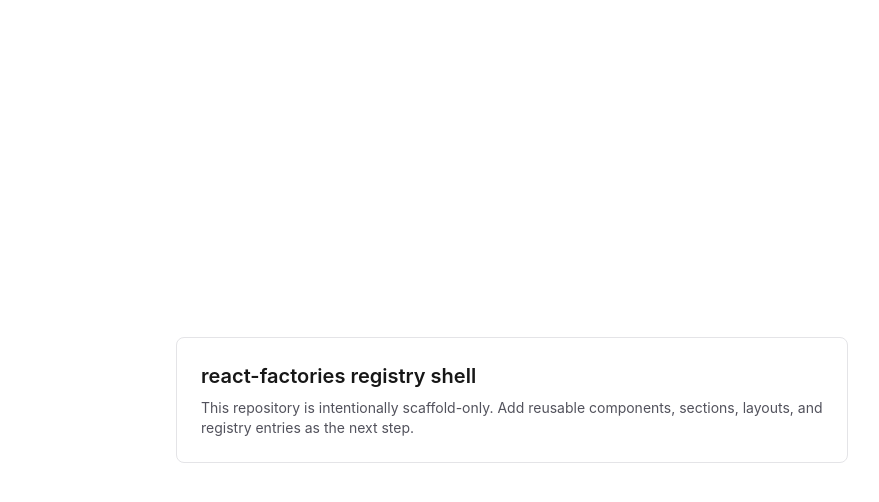
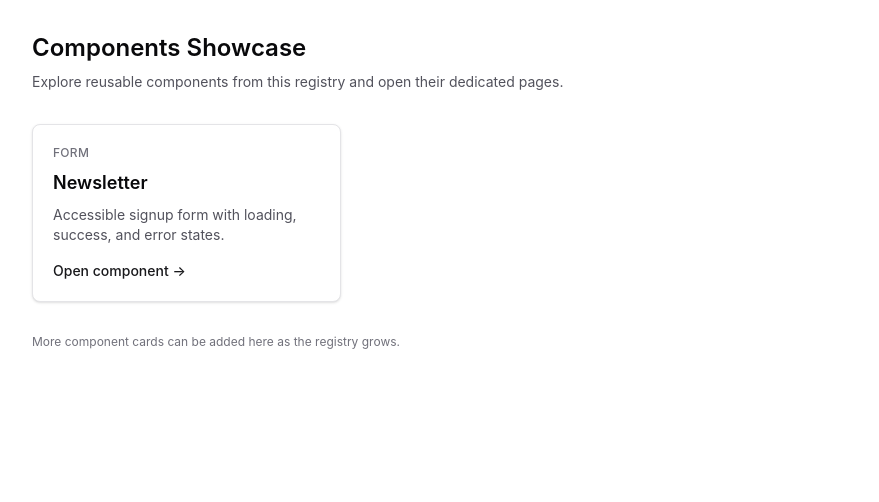
Before and after one commit to the-corner-inc/react-factories, a Next.js app: page / in a window 1280 px wide. Shown: the top 502 px of the page, without its empty margins (128-1007 px from the left). Built offline with nearby package versions, Linux system fonts and the light colour scheme.

Commit message:
feat(home): newsletter link

```diff
--- a/pnpm-workspace.yaml
+++ b/pnpm-workspace.yaml
@@ -1,6 +1,6 @@
 allowBuilds:
-  sharp: set this to true or false
-  unrs-resolver: set this to true or false
+  sharp: true
+  unrs-resolver: true
 ignoredBuiltDependencies:
   - sharp
   - unrs-resolver
--- /dev/null
+++ b/src/app/newsletter/page.tsx
@@ -0,0 +1,23 @@
+import Link from "next/link";
+
+import { NewsletterExample } from "@/components/forms/newsletter-example";
+
+export default function NewsletterPage() {
+  return (
+    <main className="mx-auto min-h-screen w-full max-w-3xl p-6 sm:p-8">
+      <div className="mb-6 flex items-center justify-between gap-3">
+        <h1 className="text-2xl font-semibold text-zinc-950 dark:text-zinc-50">
+          Newsletter Component
+        </h1>
+        <Link
+          href="/"
+          className="text-sm font-medium text-zinc-700 underline-offset-4 hover:underline dark:text-zinc-300"
+        >
+          Back to components
+        </Link>
+      </div>
+
+      <NewsletterExample />
+    </main>
+  );
+}
--- a/src/app/page.tsx
+++ b/src/app/page.tsx
@@ -1,13 +1,41 @@
+import Link from "next/link";
+
 export default function Home() {
   return (
-    <main className="flex flex-1 items-center justify-center p-6">
-      <div className="max-w-2xl rounded-lg border border-zinc-200 p-6 dark:border-zinc-800">
-        <h1 className="text-xl font-semibold">react-factories registry shell</h1>
+    <main className="mx-auto flex min-h-screen w-full max-w-5xl flex-col p-6 sm:p-8">
+      <header className="mb-8">
+        <h1 className="text-2xl font-semibold text-zinc-950 dark:text-zinc-50">
+          Components Showcase
+        </h1>
         <p className="mt-2 text-sm text-zinc-600 dark:text-zinc-400">
-          This repository is intentionally scaffold-only. Add reusable components,
-          sections, layouts, and registry entries as the next step.
+          Explore reusable components from this registry and open their
+          dedicated pages.
         </p>
-      </div>
+      </header>
+
+      <section className="grid gap-4 sm:grid-cols-2 lg:grid-cols-3">
+        <Link
+          href="/newsletter"
+          className="group rounded-lg border border-zinc-200 bg-white p-5 shadow-sm transition hover:border-zinc-300 hover:shadow dark:border-zinc-800 dark:bg-zinc-900 dark:hover:border-zinc-700"
+        >
+          <p className="text-xs font-medium uppercase tracking-wide text-zinc-500 dark:text-zinc-400">
+            Form
+          </p>
+          <h2 className="mt-2 text-lg font-semibold text-zinc-950 transition group-hover:text-zinc-700 dark:text-zinc-50 dark:group-hover:text-zinc-200">
+            Newsletter
+          </h2>
+          <p className="mt-2 text-sm text-zinc-600 dark:text-zinc-400">
+            Accessible signup form with loading, success, and error states.
+          </p>
+          <p className="mt-4 text-sm font-medium text-zinc-900 dark:text-zinc-100">
+            Open component →
+          </p>
+        </Link>
+      </section>
+
+      <p className="mt-8 text-xs text-zinc-500 dark:text-zinc-400">
+        More component cards can be added here as the registry grows.
+      </p>
     </main>
   );
 }
```
